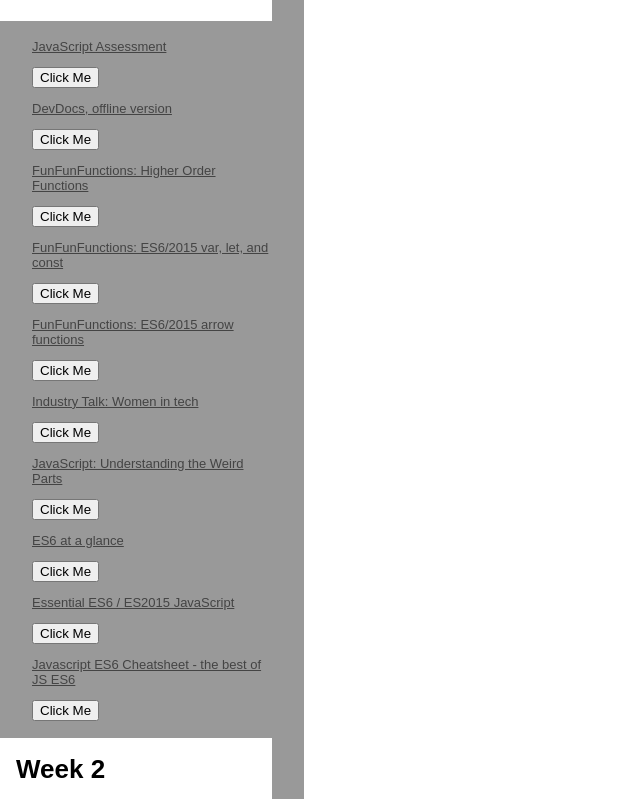
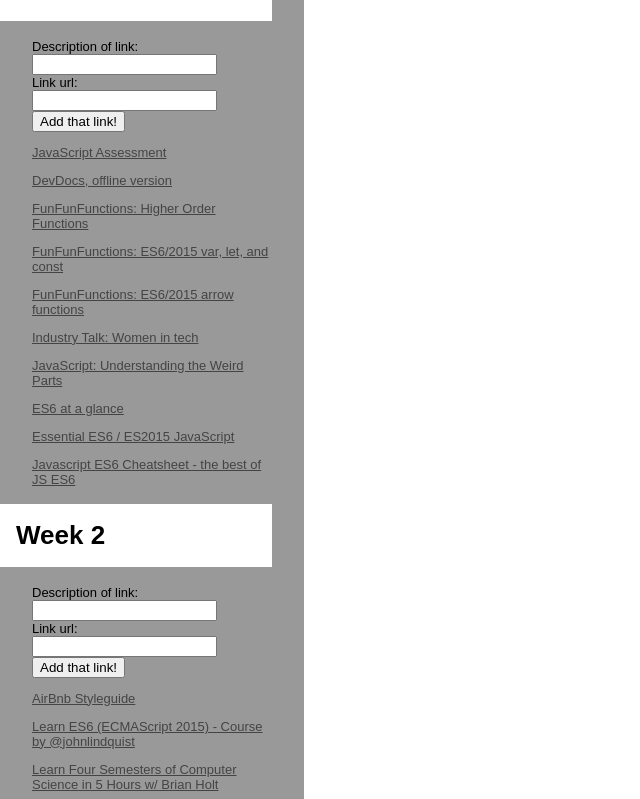
Before and after one commit to evandemaris/new-react-app, a React (Create React App) app: page / in a window 1280 px wide. Shown: the part 281-1080 px from the top of the page, without its empty margins (0-640 px from the left). Built offline with nearby package versions, Linux system fonts and the light colour scheme.

Commit message:
Saving before a correction update

```diff
--- a/src/App.js
+++ b/src/App.js
@@ -15,9 +15,9 @@ class App extends Component {
   this.state = {weeks:weeks, headline:headline, addedData:[]};
   this.addData = this.addData.bind(this);
   }
-  addData(a){
-    this.setState({addedData:this.state.addedData.concat([a])});
-
+  addData(data,week){
+    this.state.weeks[week]=this.state.weeks[week].concat([data]);
+    this.setState({addedData:this.state.weeks});
     window.setTimeout(()=>console.log(this.state.addedData), 1000);
   }
   render() {
@@ -28,12 +28,11 @@ class App extends Component {
           <Header headline={this.state.headline}/>
         </div>
         <div className="App-intro">
-          <Week content={this.state.weeks.week1} week="1"/>
-          <Week content={this.state.weeks.week2} week="2"/>
-          <Week content={this.state.weeks.week3} week="3"/>
+          <Week content={this.state.weeks.week1} week="1" addData={this.addData}/>
+          <Week content={this.state.weeks.week2} week="2" addData={this.addData}/>
+          <Week content={this.state.weeks.week3} week="3" addData={this.addData}/>
         </div>
         <div className="Main-App">
-          <EnterData addData={this.addData}/>
         </div>
       </div>
     );
--- a/src/EnterData.js
+++ b/src/EnterData.js
@@ -3,8 +3,9 @@ import React, { Component } from 'react';
 class EnterData extends Component {
   constructor() {
     super();
-    this.state={descripValue:"", urlValue:""}
+    this.state={descripValue:"", urlValue:"",}
   }
+
   descripUpdate(e) {
     this.setState({descripValue:e.target.value});
   }
@@ -13,15 +14,15 @@ class EnterData extends Component {
   }
   submitHandler(e) {
     e.preventDefault();
-    this.props.addData({title:this.state.descripValue, link:this.state.urlValue,});
+    this.props.addData({title:this.state.descripValue, link:this.state.urlValue,},('week' + this.props.week));
   }
-
   render() {
+    //it is the right this.state.week here
     return(
       <form>
-      <label htmlFor="title">Description of link:</label>
-        <input value={this.state.descripValue} onChange={this.descripUpdate.bind(this)} id="title"/>
-        <label htmlFor="url">Link url:</label>
+      <label htmlFor="title">Description of link:</label><br/>
+        <input value={this.state.descripValue} onChange={this.descripUpdate.bind(this)} id="title"/><br/>
+        <label htmlFor="url">Link url:</label><br/>
         <input value={this.state.urlValue} onChange={this.urlUpdate.bind(this)} id="url"/>
         <button onClick={this.submitHandler.bind(this)}>Add that link!</button>
       </form>
--- a/src/Week.js
+++ b/src/Week.js
@@ -1,20 +1,20 @@
 import React, { Component } from 'react';
+import EnterData from './EnterData.js'
 
 class Week extends Component {
   render() {
     let renderMe = []
     let lastWeek;
     let thisWeek = this.props.week;
+    let addData = this.props.addData;
     this.props.content.map(function(a) {
-        let warning=function(arg){alert('"' + a.title + '"' + ' was clicked');}
         if(thisWeek !== lastWeek) {
-          renderMe.push(<h1>Week {thisWeek}</h1>);
+          renderMe.push(<div><h1>Week {thisWeek}</h1><EnterData addData={addData} week={thisWeek}/></div>);
           lastWeek=thisWeek;
         }
         renderMe.push(
           <div>
             <p><a href={a.link}>{a.title}</a></p>
-            <p><button onClick={warning}>Click Me</button></p>
           </div>
         );
       }
```
